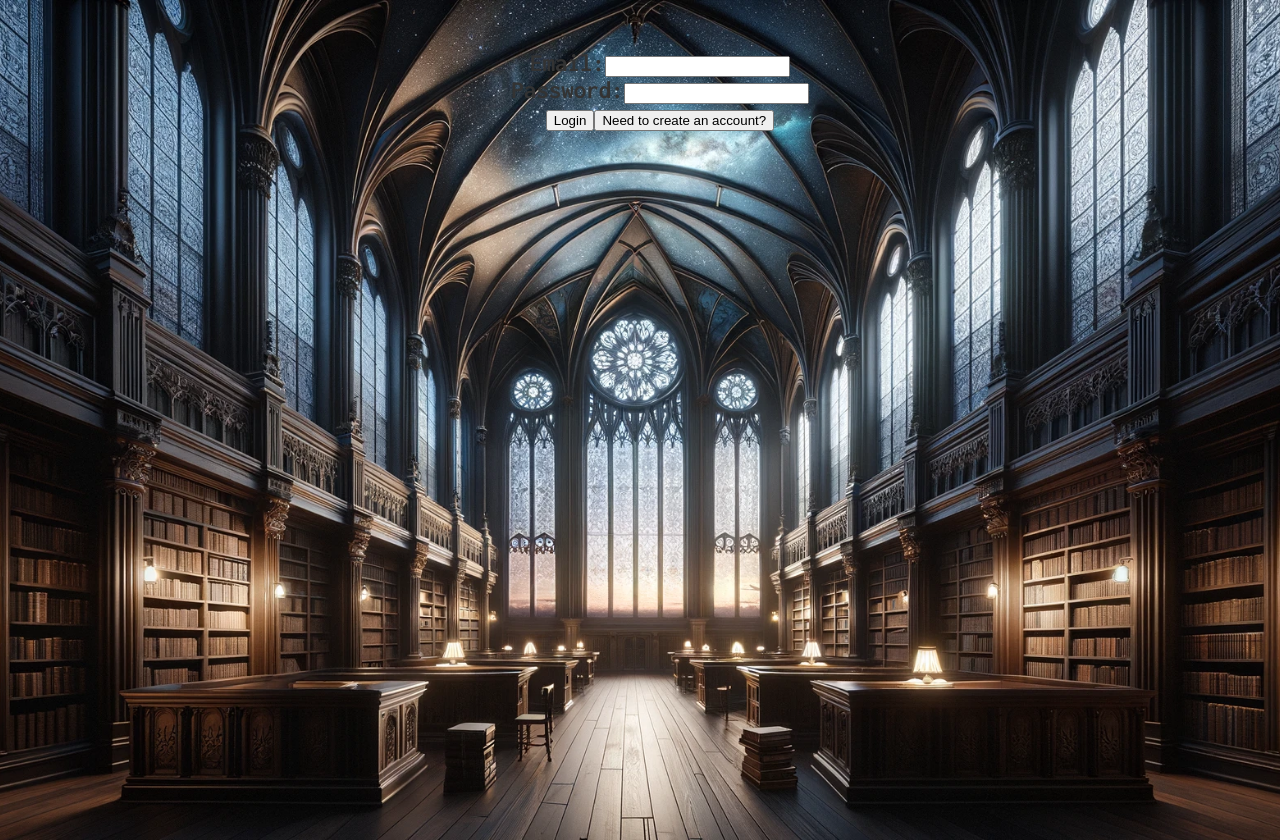
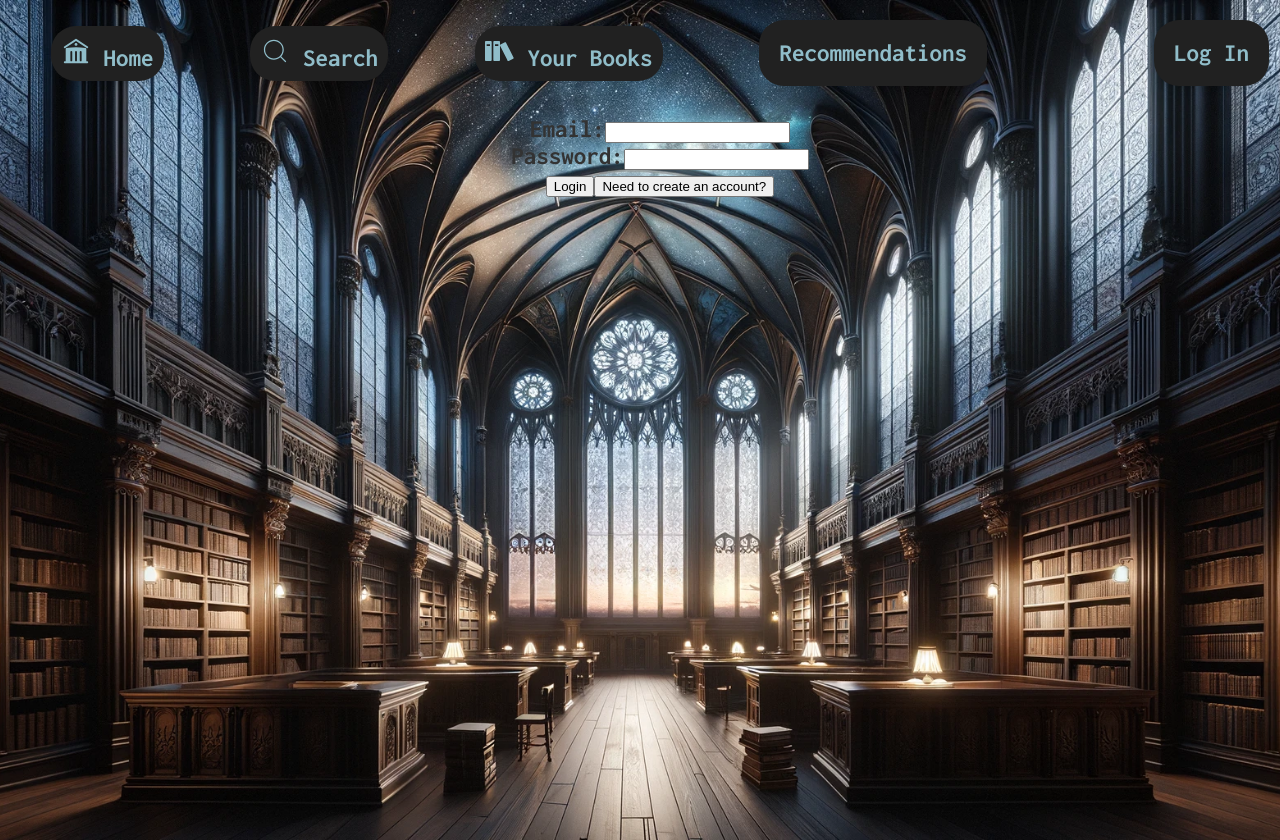
Before and after one commit to arvchahal/LibraryofAlexandria, a React (Create React App) app in the folder frontend/: page /Register in a window 1280 px wide. Shown: the top 840 px of the page. Built offline with nearby package versions, Linux system fonts and the light colour scheme.

Commit message:
Finished firebases and styling for log in and log out

```diff
--- a/frontend/package.json
+++ b/frontend/package.json
@@ -7,6 +7,7 @@
     "@testing-library/react": "^13.4.0",
     "@testing-library/user-event": "^13.5.0",
     "firebase": "^10.11.0",
+    "os": "^0.1.2",
     "react": "^18.2.0",
     "react-dom": "^18.2.0",
     "react-icons": "^5.0.1",
--- a/frontend/src/App.js
+++ b/frontend/src/App.js
@@ -4,6 +4,7 @@ import { IconContext } from 'react-icons';
 import { Link } from 'react-router-dom';
 import NavBar from './navbar';
 import {classicNovels} from './constants'
+import { AuthProvider } from './contexts/authContext';
 
 function App() {
   const [summer, setSummer] = useState([]);
@@ -130,7 +131,7 @@ const fetchsummer = async () => {
 
 
   return (
-
+    <AuthProvider>
     <IconContext.Provider value={{ size: "30px", color:"#90bdc9" }}>
       <div className="App">
       <NavBar />
@@ -189,6 +190,7 @@ const fetchsummer = async () => {
 
       </div>
     </IconContext.Provider>
+    </AuthProvider>
   );
 }
 
--- a/frontend/src/Library.js
+++ b/frontend/src/Library.js
@@ -1,10 +1,16 @@
 import React from 'react'
+import { AuthProvider } from './contexts/authContext';
+import NavBar from './navbar';
 
 const Library = () => {
   return (
+    <AuthProvider>
+
     <div>
+    <NavBar/>
+    </div>
+    </AuthProvider>
 
-    </div>
   )
 }
 
--- a/frontend/src/ReccomendationPage.js
+++ b/frontend/src/ReccomendationPage.js
@@ -1,10 +1,16 @@
 import React from 'react'
+import NavBar from './navbar'
+import { AuthProvider } from './contexts/authContext'
 
 const ReccomendationPage = () => {
   return (
+    <AuthProvider>
+
     <div>
+    <NavBar/>
+    </div>
+    </AuthProvider>
 
-    </div>
   )
 }
 
--- a/frontend/src/Register.js
+++ b/frontend/src/Register.js
@@ -2,6 +2,9 @@ import React, { useState, useEffect } from 'react';
 import { Navigate } from 'react-router-dom';
 import { useAuth } from './contexts/authContext'; // Adjust the import path according to your project structure
 import { doCreateUserWithEmailAndPassword, doSignInWithEmailAndPassword } from './firebase/auth.js';
+import './Register.css';
+import NavBar from './navbar.js';
+
 const Register = () => {
   const { currentUser} = useAuth();
   const [email, setEmail] = useState('');
@@ -13,6 +16,7 @@ const Register = () => {
     e.preventDefault();
     try {
       await doSignInWithEmailAndPassword(email, password);
+
       setRedirect(true);
     } catch (error) {
       console.error('Login failed:', error);
@@ -47,6 +51,7 @@ const Register = () => {
   return (
     <div>
       <form onSubmit={isLogin ? handleLogin : handleRegister}>
+        <NavBar/>
         <div className="container">
           <div>
             <label htmlFor="email">Email:</label>
--- a/frontend/src/bookinfo.js
+++ b/frontend/src/bookinfo.js
@@ -2,6 +2,8 @@ import React, { useEffect, useState } from 'react';
 import { useParams } from 'react-router-dom';
 import NavBar from './navbar';
 import "./bookinfo.css"
+import { AuthProvider } from './contexts/authContext';
+
 const BookInfo = () => {
   const { isbn } = useParams();
   const [book, setBook] = useState(null);
@@ -46,7 +48,9 @@ const BookInfo = () => {
   if (!book) return <div className="error-message">Sorry, book not found.</div>;
 
   return (
+
     <div>
+
       <NavBar/>
     <div className="container">
 
--- a/frontend/src/homePage.css
+++ b/frontend/src/homePage.css
@@ -51,7 +51,6 @@ body {
   box-shadow: inset 0 0 5px grey; /* adds shadow to the track */
   border-radius: 10px; /* roundness of the track */
 }
-/* Firefox scrollbar settings */
 html,body {
   scrollbar-width: thin; /* "auto", "thin", or "none" */
   scrollbar-color: black #4b4a4a; /* thumb and track color */
--- a/frontend/src/index.js
+++ b/frontend/src/index.js
@@ -1,14 +1,13 @@
 import React from 'react';
 import ReactDOM from 'react-dom/client';
 import App from './App';
-import Register from './Register'
-import BookDetails from './bookinfo'
-import Search from './search'
-
+import Register from './Register';
+import BookDetails from './bookinfo';
+import Search from './search';
+import ReccomendationPage from './ReccomendationPage'
 import {BrowserRouter as Router,Route,Routes} from 'react-router-dom'
 import HomePage from './homePage'
 import Library from './Library'
-import RecPage from './ReccomendationPage'
 
 import reportWebVitals from './reportWebVitals';
 
@@ -20,7 +19,7 @@ root.render(
       <Route path ="/" element={<HomePage/>}/>
       <Route path ="/Main" element={<App/>}/>
       <Route path ="/Search" element={<Search/>}/>
-      <Route path ="/Reccomendations" element ={<RecPage/>}/>
+      <Route path ="/Recommendations" element ={<ReccomendationPage/>}/>
       <Route path ="/Library" element ={<Library />}/>
       <Route path ="/Register" element ={<Register />}/>
       <Route path="/book/:id/:isbn" element={<BookDetails/>} />
--- a/frontend/src/navbar.css
+++ b/frontend/src/navbar.css
@@ -87,7 +87,7 @@ a.Reccs{
 }
 
 
-.iconWithText a.SignIn {
+.iconWithText a.authButton {
   margin-left: 105px;
   color: #90bdc9;
   display: inline-block;
@@ -100,7 +100,7 @@ a.Reccs{
   box-shadow: 0 4px 6px rgba(0, 0, 0, 0.1);
 }
 
-.iconWithText a.SignIn:hover {
+.iconWithText a.authButton:hover {
 
   color:#212121 ;
   background-color: #31495e;
@@ -114,3 +114,22 @@ a.Reccs{
   align-items: center; /* This centers the icons vertically */
   /* Add additional styles here if necessary */
 }
+
+.iconWithText a.logout {
+  margin-left: 105px;
+  background-color: #90bdc9;
+  color: #212121;
+  display: inline-block;
+  padding: 20px;
+  border-radius: 25px;
+  font-weight: bold;
+  transition: background-color 0.3s ease;
+  text-decoration: none;
+  box-shadow: 0 4px 6px rgba(0, 0, 0, 0.1);
+}
+
+.iconWithText a.logout:hover {
+  color: red;
+  background-color: #31495e;
+  box-shadow: 0 6px 8px rgba(227, 206, 206, 0.15);
+}
--- a/frontend/src/navbar.js
+++ b/frontend/src/navbar.js
@@ -1,42 +1,63 @@
 import React from 'react';
-import { Link } from 'react-router-dom';
-import { ImBooks } from "react-icons/im"; // users library with books they have read
-import { CiSearch } from "react-icons/ci"; //search icon for searching different books
-import { HiBuildingLibrary } from "react-icons/hi2"; //library icon returns to the homepage
+import { Link, useNavigate } from 'react-router-dom';
+import { ImBooks } from "react-icons/im";  // Import icon for books
+import { CiSearch } from "react-icons/ci";  // Import icon for search
+import { HiBuildingLibrary } from "react-icons/hi2";  // Import icon for building/library
 import { IconContext } from 'react-icons';
-import "./navbar.css"
+import { useAuth } from './contexts/authContext'; // Adjust the path as necessary
+import { auth } from './firebase/firebase'; // Import auth from Firebase, adjust path as needed
+import { signOut } from "firebase/auth"; // Import signOut from Firebase
+import "./navbar.css"; // Import your custom CSS
 
 const NavBar = () => {
+  const { currentUser } = useAuth(); // Get current user from context
+  const navigate = useNavigate(); // Hook to program navigation
+
+  const handleLogout = async () => {
+    try {
+      await signOut(auth);
+      navigate("/"); // Redirect to home or login page after logout
+    } catch (error) {
+      console.error("Logout failed:", error);
+    }
+  };
+
   return (
     <IconContext.Provider value={{ size: "30px", color:"#90bdc9" }}>
       <div className='homebar'>
         <div className="iconWithText">
           <Link to="/Main" className="Home">
-            <HiBuildingLibrary className='libraryicon'/>
+            <HiBuildingLibrary className='libraryicon'/> {/* Icon for Home */}
             <span>Home</span>
           </Link>
         </div>
         <div className="iconWithText">
           <Link to="/Search" className='Search'>
-            <CiSearch/>
+            <CiSearch/> {/* Icon for Search */}
             <span>Search</span>
           </Link>
         </div>
         <div className="iconWithText">
           <Link to="/Library" className="Your_Library">
-            <ImBooks className='bookicon'/>
+            <ImBooks className='bookicon'/> {/* Icon for Library */}
             <span>Your Books</span>
           </Link>
         </div>
         <div className="iconWithText">
-          <Link to="/Reccomendations" className="Reccs">
-            <span>Recommendations</span>
+          <Link to="/Recommendations" className="Reccs">
+            <span>Recommendations</span> {/* Link to Recommendations */}
           </Link>
         </div>
         <div className='iconWithText'>
-          <Link to="/Register" className="SignIn">
-            <span>Log In</span>
-          </Link>
+          {currentUser ? (
+            <a href="/" onClick={handleLogout} className="logout">
+              Log Out
+            </a>
+          ) : (
+            <a href="/Register" className="authButton">
+              Log In
+            </a>
+          )}
         </div>
       </div>
     </IconContext.Provider>
--- a/frontend/src/search.js
+++ b/frontend/src/search.js
@@ -2,6 +2,7 @@ import React, { useState } from 'react';
 import "./search.css";
 import { Link } from 'react-router-dom';
 import NavBar from "./navbar";
+import { AuthProvider } from './contexts/authContext';
 
 const Search = () => {
   const [search, setSearch] = useState("");
@@ -36,6 +37,8 @@ const Search = () => {
   };
 
   return (
+    <AuthProvider>
+
     <div className='main-wrapper'>
       <NavBar/>
 
@@ -65,6 +68,8 @@ const Search = () => {
        </div>
      </div>
     </div>
+    </AuthProvider>
+
   );
 };
 
```
Also changed, not shown: frontend/src/contexts/authContext/index.jsx (line endings or trailing spaces), 1 other file (tests, documents, lock files or other folders).
